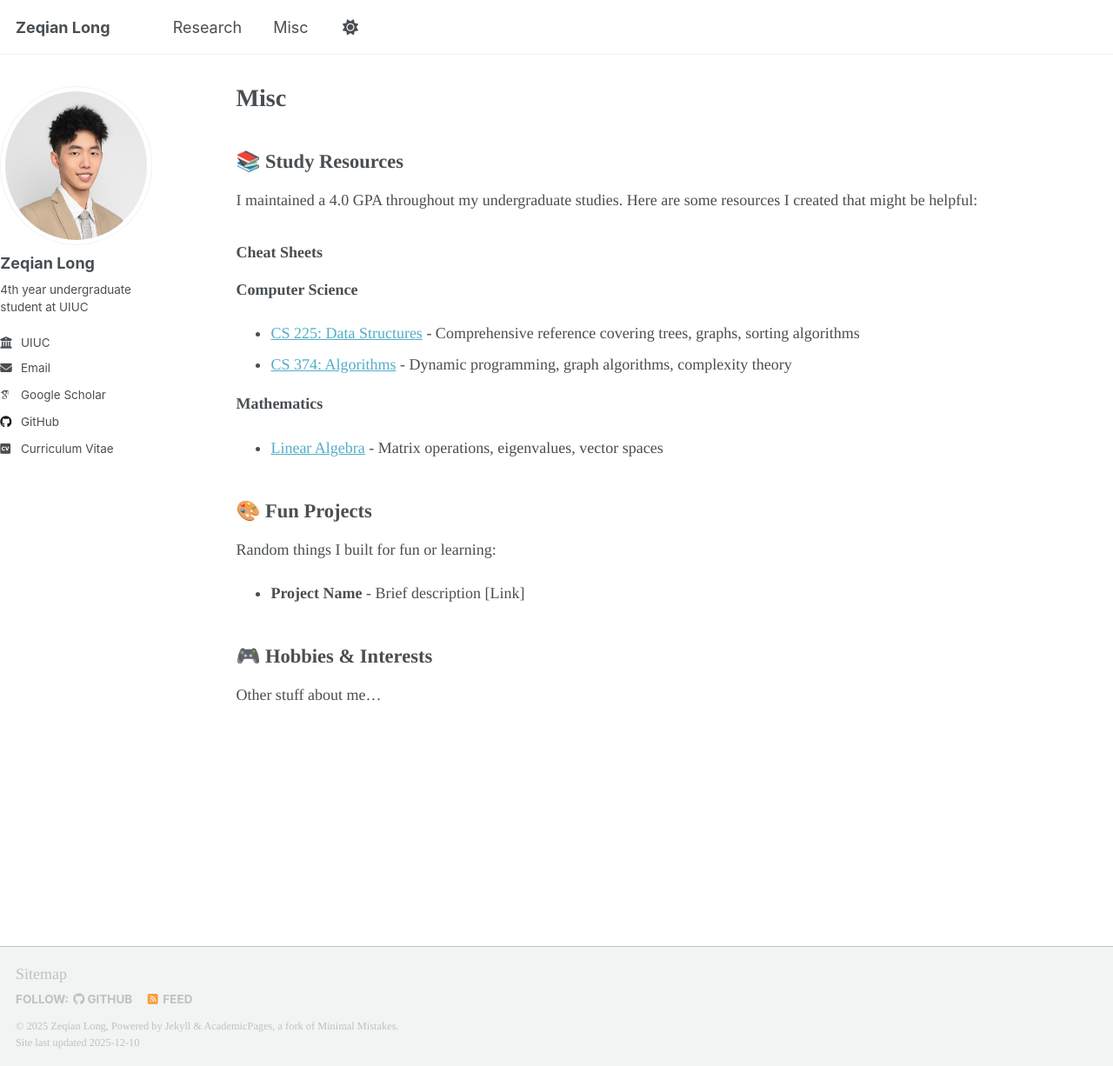
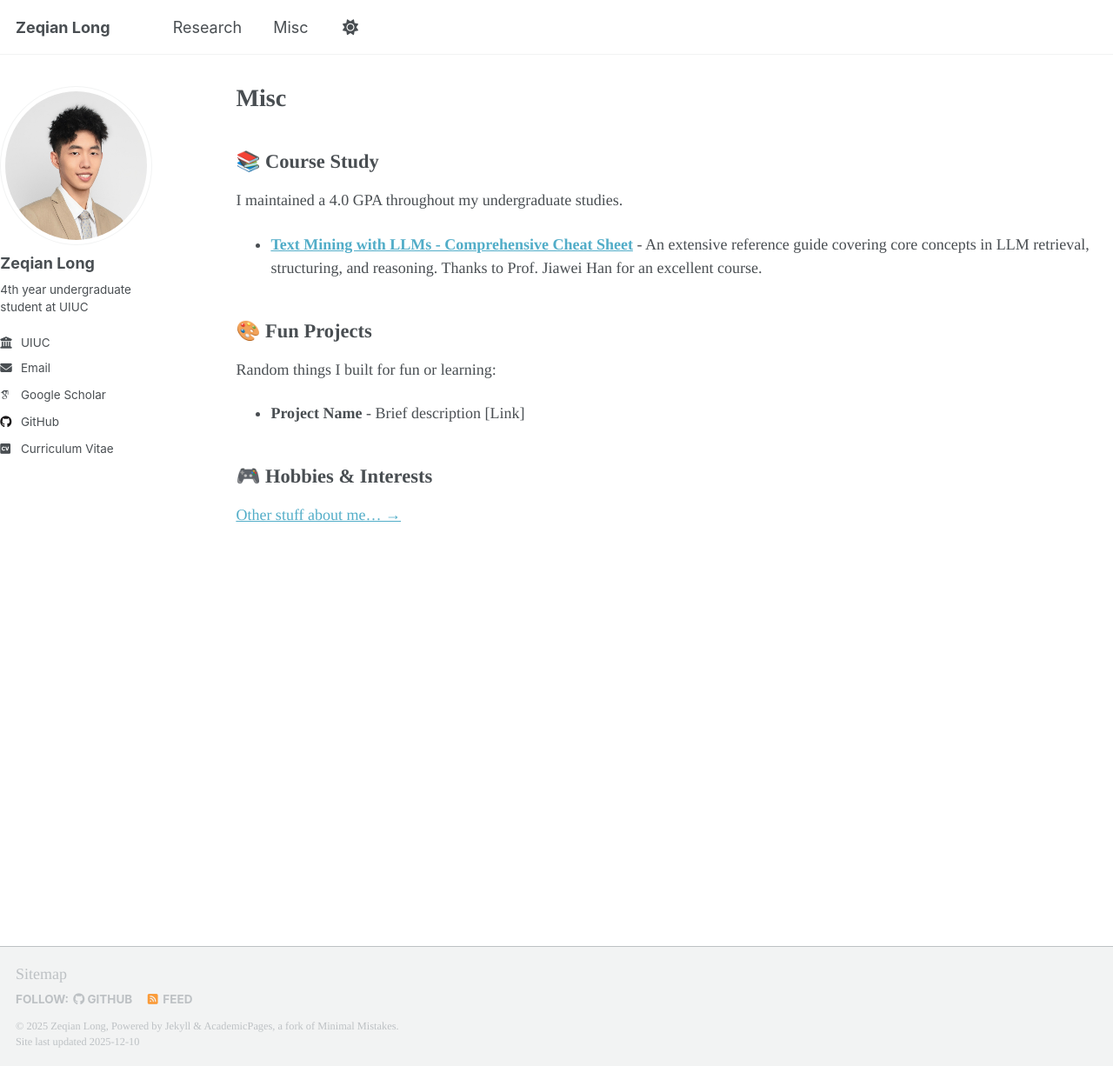
Before and after one commit to Zeqian-Long/Zeqian-Long.github.io, a Jekyll site: the page built from _pages/misc.md, in a window 1280 px wide and 1226 px high. Shown: the whole window at 87% size. Built offline with Jekyll 4.4.1, drawn with Linux system fonts in a browser that asks for light colours; some web fonts are replaced; a script that is not in the unit is left out.

Commit message:
refine misc

```diff
--- a/_pages/misc.md
+++ b/_pages/misc.md
@@ -6,18 +6,22 @@ author_profile: true
 ---
 
 
-## 📚 Study Resources
+## 📚 Course Study
 
-I maintained a 4.0 GPA throughout my undergraduate studies. Here are some resources I created that might be helpful:
+I maintained a 4.0 GPA throughout my undergraduate studies.
 
-### Cheat Sheets
 
-**Computer Science**
-- [CS 225: Data Structures](/files/CheatSheet.pdf) - Comprehensive reference covering trees, graphs, sorting algorithms
-- [CS 374: Algorithms](/files/cs374-cheatsheet.pdf) - Dynamic programming, graph algorithms, complexity theory
+<!-- Here are some resources I created that might be helpful: -->
+
+<!-- ### Cheat Sheets -->
+
+<!-- **Computer Science** -->
+- **[Text Mining with LLMs - Comprehensive Cheat Sheet](/files/CheatSheet.pdf)** - An extensive reference guide covering core concepts in LLM retrieval, structuring, and reasoning. Thanks to Prof. Jiawei Han for an excellent course.
+
+<!-- - [CS 374: Algorithms](/files/cs374-cheatsheet.pdf) - Dynamic programming, graph algorithms, complexity theory
 
 **Mathematics**
-- [Linear Algebra](/files/math-linear-algebra.pdf) - Matrix operations, eigenvalues, vector spaces
+- [Linear Algebra](/files/math-linear-algebra.pdf) - Matrix operations, eigenvalues, vector spaces -->
 
 ## 🎨 Fun Projects
 
@@ -27,4 +31,4 @@ Random things I built for fun or learning:
 
 ## 🎮 Hobbies & Interests
 
-Other stuff about me...
+[Other stuff about me... →](/other/)
```
Also changed, not shown: _pages/other.md (added, +25 -0 lines).
